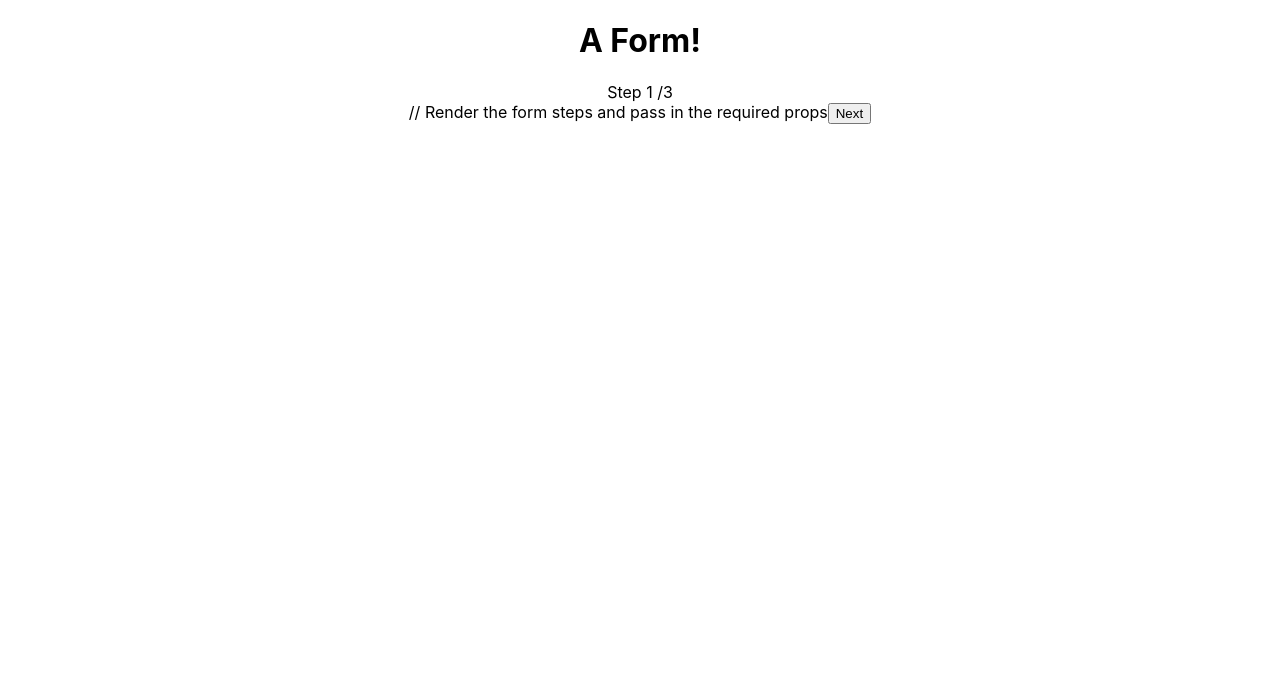
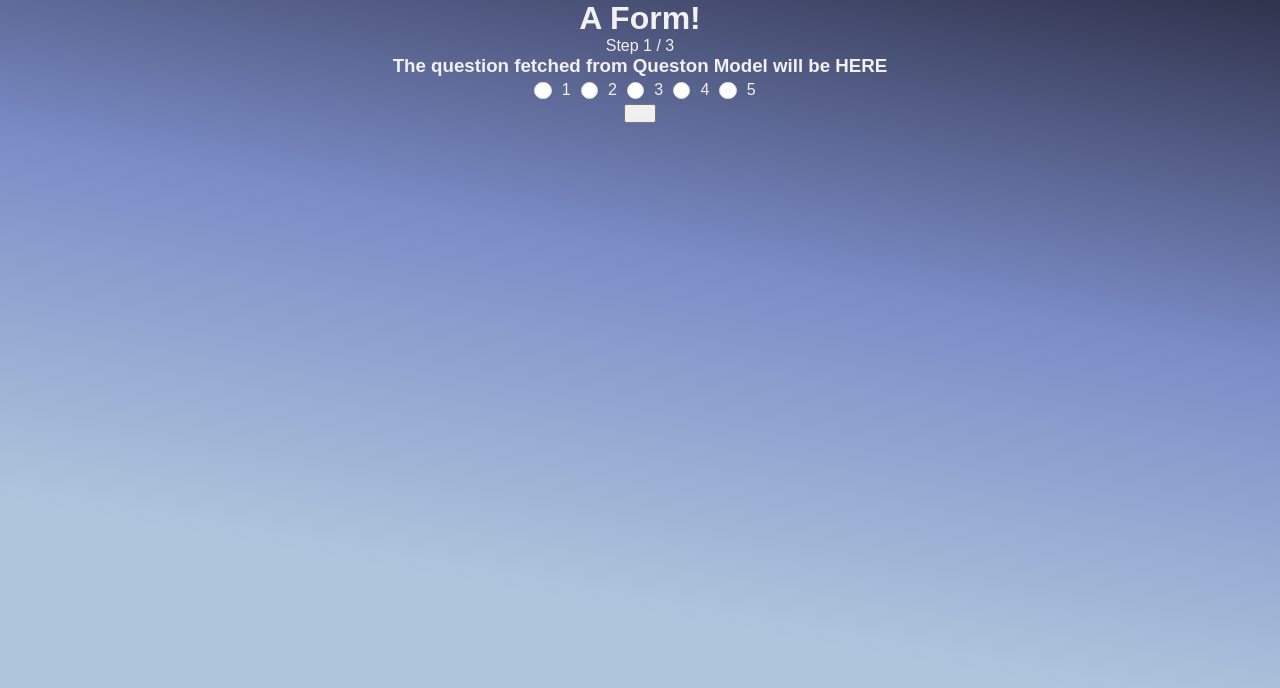
Before and after one commit to jamfurell/WhoIAm-frontend, a React (Create React App) app: page /test in a window 1280 px wide. Shown: the top 688 px of the page. Built offline with nearby package versions, Linux system fonts and the light colour scheme; no server answers.

Commit message:
add background color. get multicheck round selection. install react router

```diff
--- a/package.json
+++ b/package.json
@@ -8,6 +8,7 @@
     "@testing-library/user-event": "^12.8.3",
     "react": "^17.0.2",
     "react-dom": "^17.0.2",
+    "react-router-dom": "^5.2.0",
     "react-scripts": "4.0.3",
     "web-vitals": "^1.1.1"
   },
--- a/src/App.js
+++ b/src/App.js
@@ -1,11 +1,13 @@
 // import logo from './logo.svg';
-import './App.css';
-import MasterForm from './MasterForm'
+import React from 'react'
+import Routes from './config/routes'
+
+import './App.css'
 
 function App() {
   return (
     <div className="App">
-      <MasterForm> </MasterForm>
+      <Routes />
 
     </div>
   );
--- a/src/MasterForm.js
+++ b/src/MasterForm.js
@@ -1,25 +1,22 @@
 import React, {Component} from 'react'
+
+
+
 import QuestionModel from './models/question'
 import Part1 from './pages/Part1'
 
+
 class MasterForm extends Component {
-    constructor(props) {
-        super(props)
-
-        this._next = this._next.bind(this)
-
-        // Set the initial input values
-        this.state = {
+    state = {
         currentStep: 1, // Default is Step 1
         questions:[],
-            part1: '',
-            part2: '',
-            part3: '',
+        extraversion: 0,
+        agreeableness: [],
+        conscientiousness: [],
+        emotional_stability: [],
+        intellect: [],
     }
 
-        // Bind the submission to handleChange()
-        this.handleChange = this.handleChange.bind(this)
-    }
 
     _next() {
         let currentStep = this.state.currentStep
@@ -28,10 +25,13 @@ class MasterForm extends Component {
         this.setState({
             currentStep: currentStep
         })
+
     }
 
     get nextButton(){
         let currentStep = this.state.currentStep;
+        this._next = this._next.bind(this)
+        console.log(this.state.currentStep, "<====the currentStep")
         // If the current step is not 3, then render the "next" button
         if(currentStep <3){
             return (
@@ -48,22 +48,17 @@ class MasterForm extends Component {
     }
 
     // Use the submitted data to set the state
-    handleChange(event) {
-        const {name, value} = event.target
-        this.setState({
-            [name]: value
-        })
+    handleChange(name, event) {
+        // const {name, value} = event.target
+        // this.setState({
+        //     [name]: value
+        // })
+        let value = event.target.value
+        let int_value= parseInt(value)
+        this.setState({extraversion: this.state.extraversion + int_value})
     }
 
-    // Trigger an alert on form submission
-    // handleSubmit = (event) => {
-        // event.preventDefault()
-        // const { email, username, password } = this.state
-        // alert(`Your registration detail: \n
-        // Email: ${email} \n
-        // Username: ${username} \n
-        // Password: ${password}`)
-        // }
+    // Trigger an alert on form submission : handleSubmit =(event) =>
 
     // Render UI will go here...
     fetchQuestions(){
@@ -73,19 +68,57 @@ class MasterForm extends Component {
         })
 
     }
+
     render() {
-        this.fetchQuestions()
         console.log(this.state.questions)
+        console.log(this.state.extraversion, "<===the extraversion")
         return (
             <React.Fragment>
             <h1>A Form!</h1>
 
-            Step {this.state.currentStep} /3
+            Step {this.state.currentStep} / 3
 
             <form onSubmit={this.handleSubmit}>
 
-            // Render the form steps and pass in the required props
-            <Part1 questions={this.state.questions}></Part1>
+            {/* // Render the form steps and pass in the required props */}
+            <Part1
+            currentStep={this.state.currentStep}
+            handleChange={this.handleChange}/>
+
+            {this.nextButton}
+            </form>
+        </React.Fragment>
+        )
+    }
+}
+
+export default MasterForm
+
+
+// constructor(props) {
+//     super(props)
+
+//     this.state = {
+//         currentStep: 1, // Default is Step 1
+//         questions:[],
+//         part1: '',
+//         part2: '',
+//         part3: '',
+//     }
+//     this._next = this._next.bind(this)
+//     // Set the initial input values
+
+//     // Bind the submission to handleChange()
+//     this.handleChange = this.handleChange.bind(this)
+// }
+// handleSubmit = (event) => {
+    // event.preventDefault()
+    // const { email, username, password } = this.state
+    // alert(`Your registration detail: \n
+    // Email: ${email} \n
+    // Username: ${username} \n
+    // Password: ${password}`)
+    // }
 {/* <Part1
     currentStep={this.state.currentStep}
     handleChange={this.handleChange}
@@ -101,17 +134,7 @@ class MasterForm extends Component {
     handleChange={this.handleChange}
     password={this.state.password}
 />  */}
-            {this.previousButton}
-            {this.nextButton}
-            </form>
-        </React.Fragment>
-        )
-    }
-}
-
-export default MasterForm
-
-
+{/* {this.previousButton} */}
 // this._prev = this._prev.bind(this)
 // _prev() {
 //     let currentStep = this.state.currentStep
--- /dev/null
+++ b/src/config/routes.js
@@ -0,0 +1,18 @@
+import React from 'react'
+import { Switch, Route } from 'react-router-dom'
+
+import MasterForm from '../MasterForm'
+import Home from '../pages/Home'
+
+const Routes =() =>{
+
+return (
+    <Switch>
+        <Route exact path='/' component={ Home } />
+        <Route path='/test' component={MasterForm} />
+
+    </Switch>
+    )
+}
+
+export default Routes
--- a/src/index.css
+++ b/src/index.css
@@ -1,4 +1,48 @@
-body {
+*{
+  margin: 0;
+  padding: 0;
+  box-sizing: border-box;
+  font-family: sans-serif;
+  color: rgb(241, 241, 241);
+}
+
+body{
+  height: 100%;
+  background:linear-gradient(190deg, rgba(48,51,77,1), rgba(90, 112, 185, 0.8),rgba(94,141,186, 0.5)  70.71%);
+  /* background: linear-gradient(207deg, rgba(255,0,0,.8), rgba(255,0,0,0) 70.71%),
+            linear-gradient(127deg, rgba(0,255,0,.8), rgba(0,255,0,0) 70.71%),
+            linear-gradient(336deg, rgba(0,0,255,.8), rgba(0,0,255,0) 70.71%); */
+}
+html{
+  height: 100%;
+}
+#root{
+  height: 100%;
+}
+
+.Home{
+  margin:20px auto;
+  text-align: center;
+}
+.checkbox-round {
+  width: 1.3em;
+  height: 1.3em;
+  margin: 5px 10px;
+  background-color: white;
+  border-radius: 50%;
+  vertical-align: middle;
+  border: 1px solid #ddd;
+  -webkit-appearance: none;
+  outline: none;
+  cursor: pointer;
+}
+
+.checkbox-round:checked {
+  background-color: rgb(151, 193, 241);
+}
+
+
+/* body {
   margin: 0;
   font-family: -apple-system, BlinkMacSystemFont, 'Segoe UI', 'Roboto', 'Oxygen',
     'Ubuntu', 'Cantarell', 'Fira Sans', 'Droid Sans', 'Helvetica Neue',
@@ -10,4 +54,4 @@ body {
 code {
   font-family: source-code-pro, Menlo, Monaco, Consolas, 'Courier New',
     monospace;
-}
+} */
--- a/src/index.js
+++ b/src/index.js
@@ -1,12 +1,16 @@
 import React from 'react';
 import ReactDOM from 'react-dom';
+import { BrowserRouter as Router } from 'react-router-dom';
+
 import './index.css';
 import App from './App';
 // import reportWebVitals from './reportWebVitals';
 
 ReactDOM.render(
   <React.StrictMode>
-    <App />
+    <Router>
+      <App />
+    </Router>
   </React.StrictMode>,
   document.getElementById('root')
 );
--- /dev/null
+++ b/src/pages/Home.js
@@ -0,0 +1,11 @@
+import React from 'react';
+
+const Home = () => {
+    return (
+        <div className="Home">
+        <h1>Welcome to I·M, a free questionnaire that delivers a quick summary of what shapes your personality. </h1>
+        </div>
+    );
+}
+
+export default Home;
--- a/src/pages/Part1.js
+++ b/src/pages/Part1.js
@@ -1,29 +1,81 @@
 import React, {Component} from 'react'
+
+
+// import React, { useState } from 'react';
+// import GameModel from '../models/game'
+
+// function Part1(props) {
+//     const [title, setTitle] = useState("");
+//     const [publisher, setPublisher] = useState("");
+//     const [coverArtUrl, setCoverArtUrl] = useState("");
+//     const [completed, setCompleted] = useState(false);
+
+//     extraversion: 0,
+//     agreeableness: [],
+//     conscientiousness: [],
+//     emotional_stability: [],
+//     intellect: []
+
 
 class Part1 extends Component {
 
     render() {
-    if (this.props.currentStep !== 1) { // Prop: The current step
-        return null
+        if (this.props.currentStep !== 1) { // Prop: The current step
+            return null
         }
         // The markup for the Step 1 UI
         return(
-        // <div className="form-group">
-        //     <label htmlFor="email">Email address</label>
-        //     <input
-        //     className="form-control"
-        //     id="email"
-        //     name="email"
-        //     type="text"
-        //     placeholder="Enter email"
-        //     value={this.props.email} // Prop: The email input data
-        //     onChange={this.props.handleChange} // Prop: Puts data into state
-        //     />
-        // </div>
-        <>
-            <h1> You're in part1 form</h1>
-        </>
+            <div className="form-group">
+                <div>
+                    <h3> The question fetched from Queston Model will be HERE</h3>
+                </div>
+                <div>
+                    <input type="checkbox" class="checkbox-round" id="one" name="one" value="1" />
+                    <label for="one">1</label>
+                    <input type="checkbox" class="checkbox-round" id="two" name="two" value="2"/>
+                    <label for="two">2</label>
+                    <input type="checkbox" class="checkbox-round" id="three" name="three" value="3"/>
+                    <label for="three">3</label>
+                    <input type="checkbox" class="checkbox-round" id="four" name="four" value="4"/>
+                    <label for="four">4</label>
+                    <input type="checkbox" class="checkbox-round" id="five" name="five" value="5"/>
+                    <label for="five">5</label>
+                </div>
+
+            </div>
     )}
 }
 
 export default Part1
+
+{/* <label htmlFor="email">Email address</label>
+<input
+className="form-control"
+id="email"
+name="email"
+type="text"
+placeholder="Enter email"
+value={this.props.email} // Prop: The email input data
+onChange={this.props.handleChange} // Prop: Puts data into state
+/> */}
+
+{/* <label class="container">One
+    <input type="checkbox" class="checkbox-round" checked="checked"/>
+    <span class="checkmark"></span>
+</label>
+<label class="container">Two
+    <input type="checkbox" class="checkbox-round"/>
+    <span class="checkmark"></span>
+</label>
+<label class="container">Three
+    <input type="checkbox" class="checkbox-round"/>
+    <span class="checkmark"></span>
+</label>
+<label class="container">Four
+    <input type="checkbox" class="checkbox-round"/>
+    <span class="checkmark"></span>
+</label> */}
+// const FormPart = styled.div `
+//     border-radius: 100%;
+//     color: red;
+// `
```
Also changed, not shown: 1 other file (tests, documents, lock files or other folders). Lines whose indentation alone changed are shown as unchanged.
